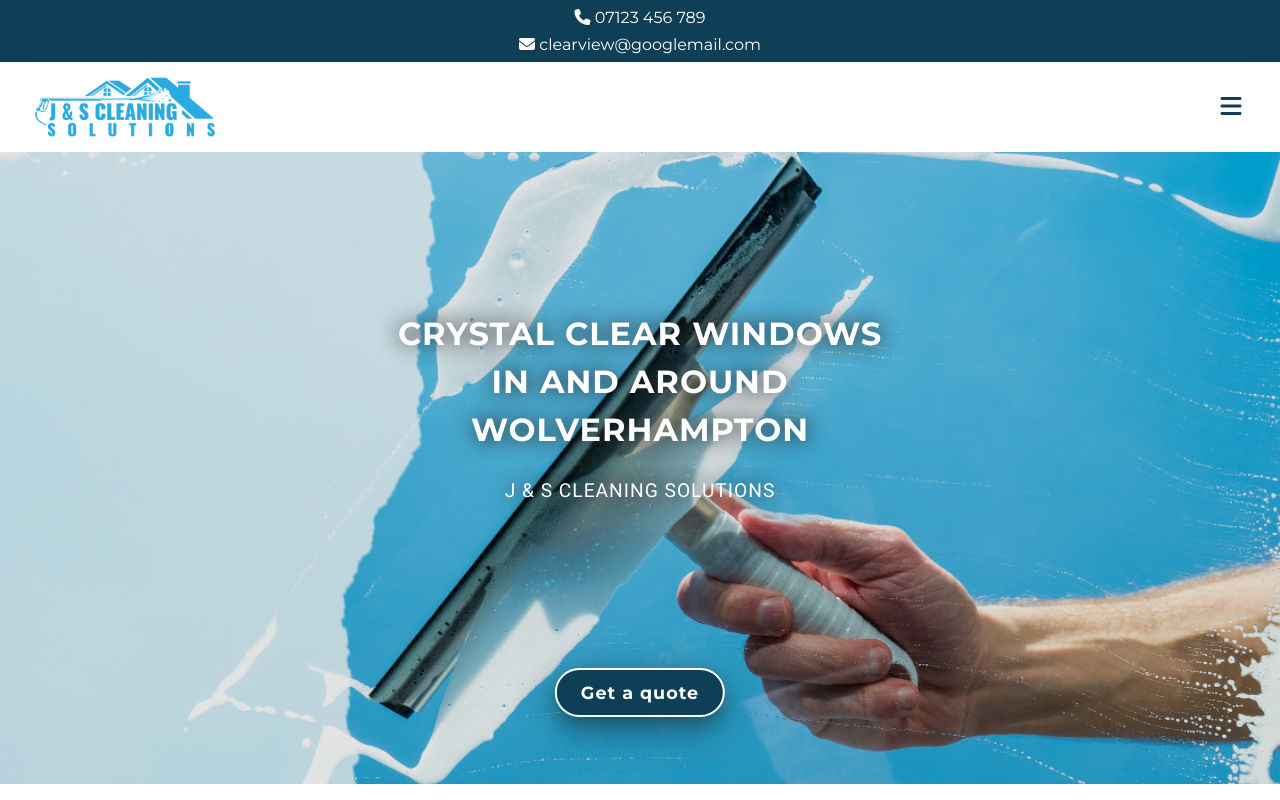
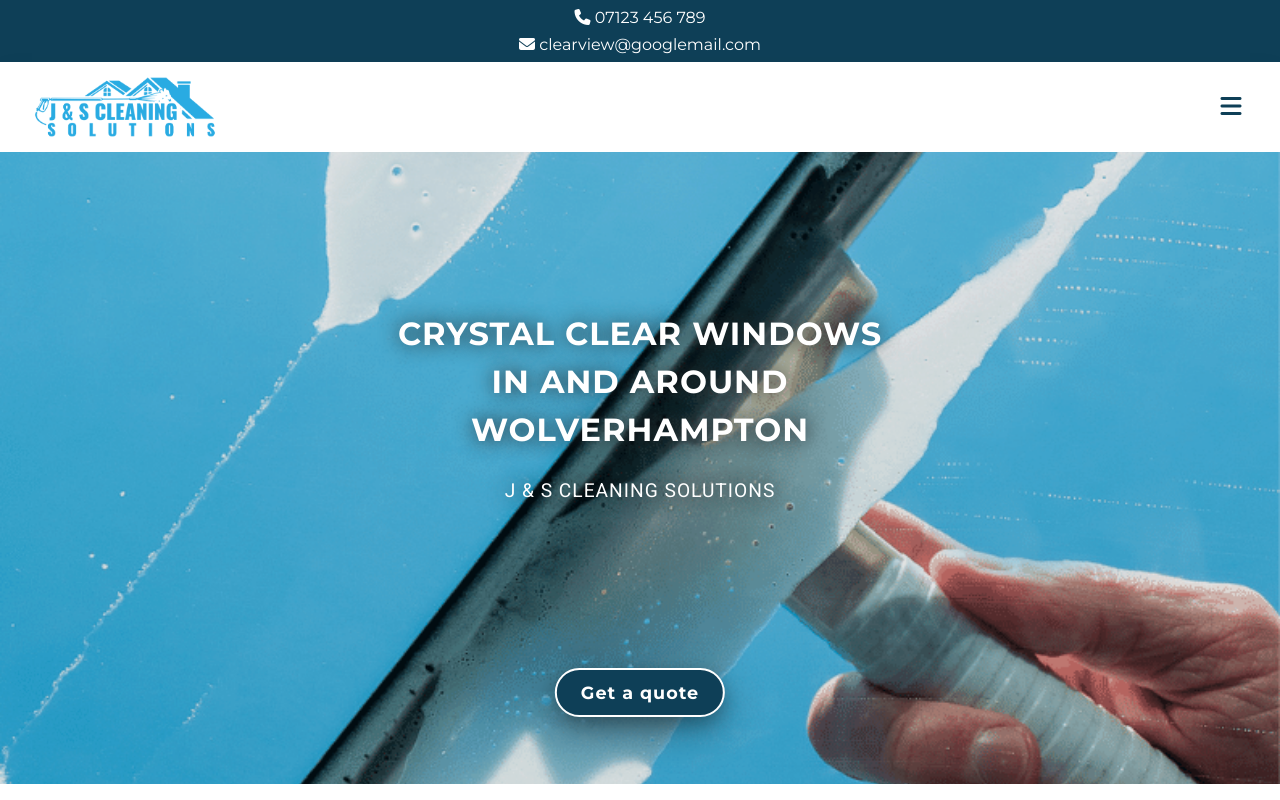
Before and after one commit to jake4369/jsCleaning, a plain HTML site: page index.html in a window 1280 px wide. Shown: the top 800 px of the page. Drawn offline with Linux system fonts and the light colour scheme.

Commit message:
Compress header image

```diff
--- a/index.html
+++ b/index.html
@@ -43,7 +43,7 @@
       </nav>
     </div>
 
-    <header class="header hide-header">
+    <header class="header roll-in-right">
       <div class="header-info">
         <div class="header-text">
           <h1>
--- a/script.js
+++ b/script.js
@@ -1,13 +1,6 @@
 // When the user scrolls the page, execute myFunction
 window.onscroll = function () {
   stickyNav();
-};
-
-window.onload = function () {
-  setTimeout(function () {
-    document.querySelector(".header").classList.remove("hide-header");
-    document.querySelector(".header").classList.add("roll-in-right");
-  }, 500);
 };
 
 // Get the navbar
--- a/style.css
+++ b/style.css
@@ -229,7 +229,7 @@ HEADER
   position: relative;
   width: 100%;
   height: 79vh;
-  background-image: url(images/header-1.png);
+  background-image: url(images/header-compressed.png);
   background-size: cover;
   background-position: center;
   margin-bottom: 70px;
```
Also changed, not shown: images/header-compressed.png (added).
